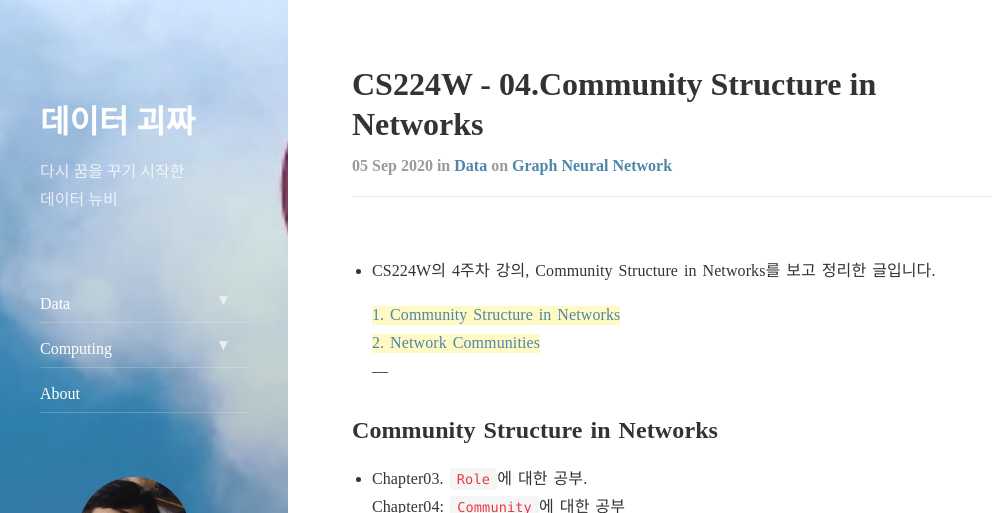
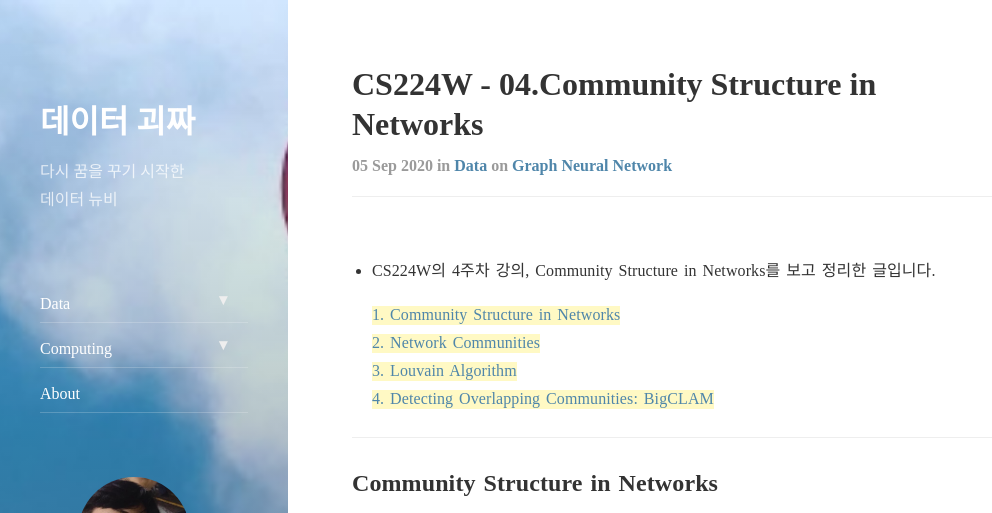
Before and after one commit to tryumanshow/data-weirdo.github.io, a Jekyll site: the page built from _posts/2020-09-05-data-gnn-04.communities.markdown, in a window 1280 px wide and 900 px high, cut to the strip 0-513 px from the top of the window. Shown: the whole strip, without its empty margins (0-992 px from the left). Built offline with Jekyll 4.4.1, drawn with Linux system fonts in a browser that asks for light colours; nearby versions of some CDN libraries; comment, search, counter and statistics services are not loaded.

Commit message:
Update 2020-09-05-data-gnn-04.communities.markdown

```diff
--- a/_posts/2020-09-05-data-gnn-04.communities.markdown
+++ b/_posts/2020-09-05-data-gnn-04.communities.markdown
@@ -11,6 +11,9 @@ comments: true
 
   [1. Community Structure in Networks](#community-structure-in-networks)
   [2. Network Communities](#network-communities)
+  [3. Louvain Algorithm](#louvain-algorithm)
+  [4. Detecting Overlapping Communities: BigCLAM](#detecting-overlapping-communities:-bigclam)
+
 ---
 
 ## Community Structure in Networks
```
